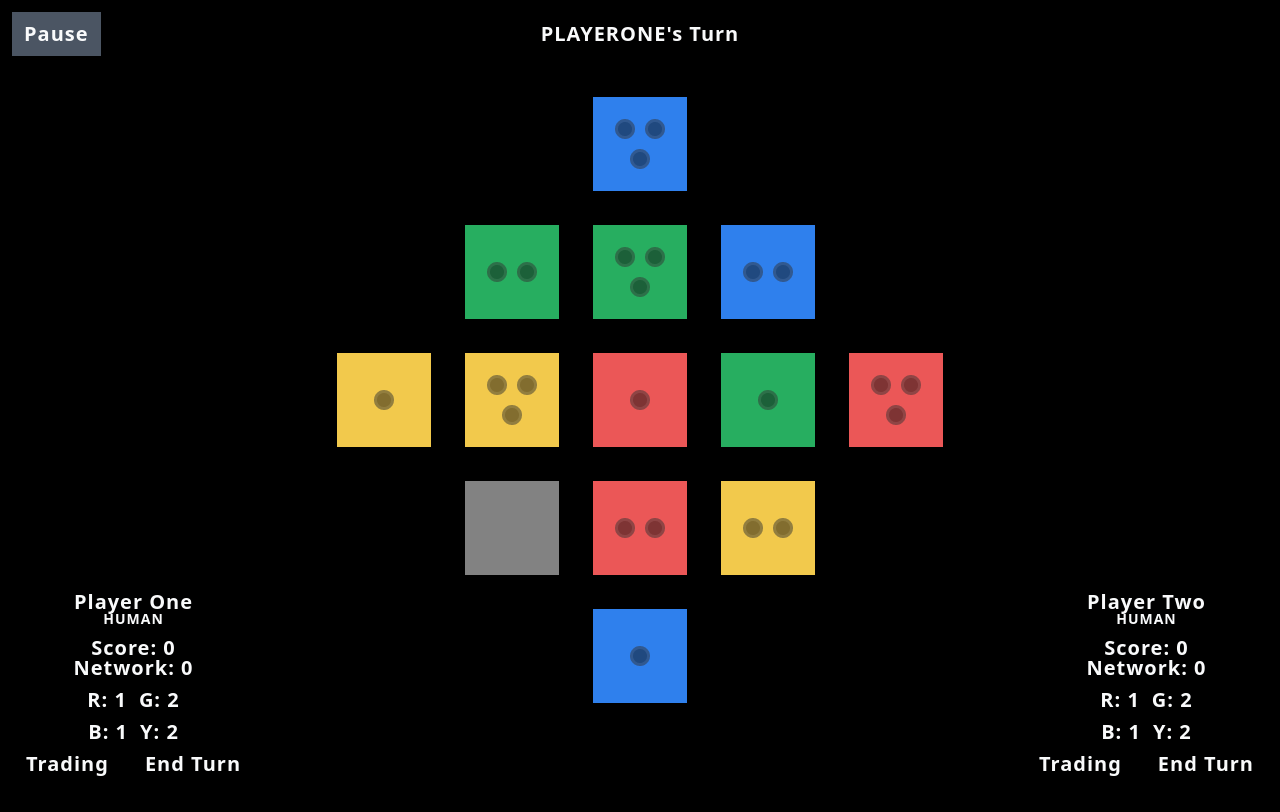
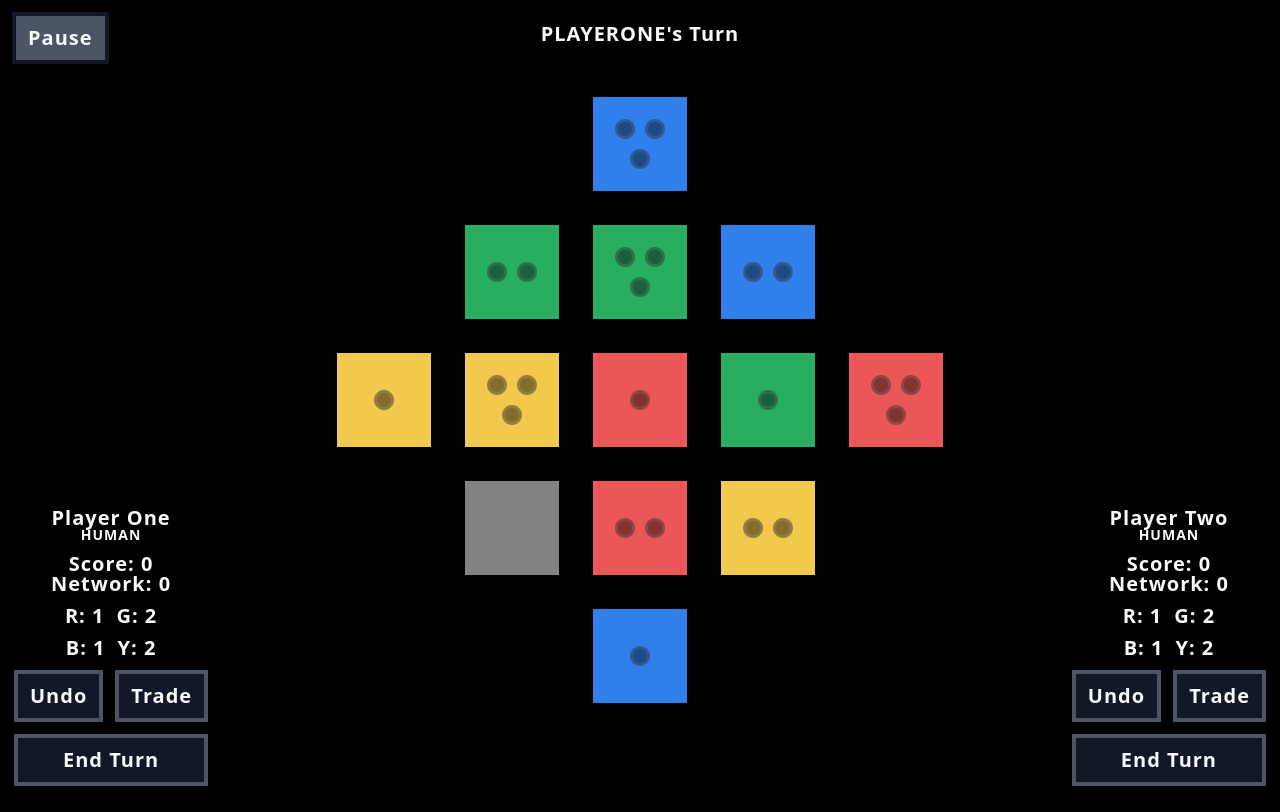
Before and after one commit to hugginsio/capstone_seven, an Angular app: page /game in a window 1280 px wide. Built offline with nearby package versions, Linux system fonts and the light colour scheme.

Commit message:
WIP: fix tile capture

```diff
--- a/src/app/pages/game/game.component.html
+++ b/src/app/pages/game/game.component.html
@@ -2,7 +2,7 @@
 
   <!-- Top Right Menu Container -->
   <div class="absolute left-3 top-3 flex space-x-3">
-    <div class="bg-gray-600 p-3 text-center items-center justify-center cursor-pointer" (click)="togglePaused()">
+    <div class="menu-btn p-3" (click)="togglePaused()">
       <p>Pause</p>
     </div>
   </div>
@@ -18,7 +18,7 @@
       <div class="mx-auto flex flex-col spacing-y-5 w-1/3">
         <p class="text-5xl font-bold tracking-wide p-5">Paused</p>
         <div class="flex space-x-5 w-full">
-          <div class="menu-btn w-1/3 pointer-events-auto" routerLink="/menu/landing">
+          <div class="menu-btn-light w-1/3 pointer-events-auto" routerLink="/menu/landing">
             <div>
               <p>Exit</p>
             </div>
--- a/src/app/pages/game/game.component.scss
+++ b/src/app/pages/game/game.component.scss
@@ -201,11 +201,11 @@
   }
 
   .menu-btn {
-    @apply p-5 bg-gray-600 border-4 border-gray-900 flex-grow cursor-pointer hover:border-gray-300 focus:outline-none transition-colors duration-100;
+    @apply p-3 bg-gray-600 border-4 border-gray-900 flex-grow cursor-pointer hover:border-gray-300 focus:outline-none transition-colors duration-100;
   }
 
   .menu-btn-light {
-    @apply p-5 bg-gray-900 border-4 border-gray-600 flex-grow cursor-pointer hover:border-gray-300 focus:outline-none transition-colors duration-100;
+    @apply p-3 bg-gray-900 border-4 border-gray-600 flex-grow cursor-pointer hover:border-gray-300 focus:outline-none transition-colors duration-100;
   }
 
   .resource-button-trade {
--- a/src/app/pages/game/game.component.ts
+++ b/src/app/pages/game/game.component.ts
@@ -68,6 +68,7 @@ export class GameComponent implements OnInit {
       const magic = message.magic;
 
       if (status === CommCode.END_GAME && player && magic) {
+        // eslint-disable-next-line @typescript-eslint/restrict-template-expressions
         this.gameOverText = `${magic} Won!`;
         this.winningPlayer = player;
         this.gameOver = true;
@@ -97,7 +98,7 @@ export class GameComponent implements OnInit {
         }
 
         if (this.gameManager.getBoard().tiles[id].maxNodes !== 0) {
-          result += `-${this.gameManager.getBoard().tiles[id].maxNodes}`;
+          result += `-${this.gameManager.getBoard().tiles[id].maxNodes.toString()}`;
         }
 
         break;
--- a/src/app/pages/game/player-shard/player-shard.component.html
+++ b/src/app/pages/game/player-shard/player-shard.component.html
@@ -16,12 +16,17 @@
     </div>
   </div>
   <!-- These should only be visible if the player is both local and human -->
-  <div class="flex space-x-3 text-center"
+  <div class="flex flex-col space-y-3 pt-3 text-center"
     *ngIf="true">
-    <div class="p-3 pointer-events-auto cursor-pointer" (click)="triggerTrading()">
-      Trading
+    <div class="flex space-x-3">
+      <div class="button-light" (click)="triggerUndo()">
+        Undo
+      </div>
+      <div class="button-light" (click)="triggerTrading()">
+        Trade
+      </div>
     </div>
-    <div class="p-3 pointer-events-auto cursor-pointer" (click)="triggerEndTurn()">
+    <div class="button-light" (click)="triggerEndTurn()">
       End Turn
     </div>
   </div>
--- a/src/app/pages/game/player-shard/player-shard.component.scss
+++ b/src/app/pages/game/player-shard/player-shard.component.scss
@@ -0,0 +1,9 @@
+@layer components {
+  .button {
+    @apply p-3 pointer-events-auto cursor-pointer bg-gray-600 items-center border-4 border-gray-900 hover:border-gray-300 focus:outline-none transition-colors duration-100;
+  }
+
+  .button-light {
+    @apply p-3 pointer-events-auto cursor-pointer bg-gray-900 items-center border-4 border-gray-600 hover:border-gray-300 focus:outline-none transition-colors duration-100;
+  }
+}
--- a/src/app/pages/game/player-shard/player-shard.component.ts
+++ b/src/app/pages/game/player-shard/player-shard.component.ts
@@ -37,4 +37,8 @@ export class PlayerShardComponent implements OnInit, OnChanges {
   triggerEndTurn(): void {
     this.actionSubject.next(this.generateMessage(CommCode.END_TURN));
   }
+
+  triggerUndo(): void {
+    // this.actionSubject.next(this.generateMessage(CommCode.END_TURN));
+  }
 }
--- a/src/app/pages/game/services/gamecore/manager.service.ts
+++ b/src/app/pages/game/services/gamecore/manager.service.ts
@@ -155,6 +155,9 @@ export class ManagerService {
         endPlayer.numTilesCaptured++;
         this.gameBoard.tiles[i].setCapturedBy(this.getCurrentPlayerEnum());
       }
+
+      // empty tilesBeingChecked before looping
+      this.tilesBeingChecked.splice(0, this.tilesBeingChecked.length);
     }
 
     // empties tilesBeingChecked for next function call
```
